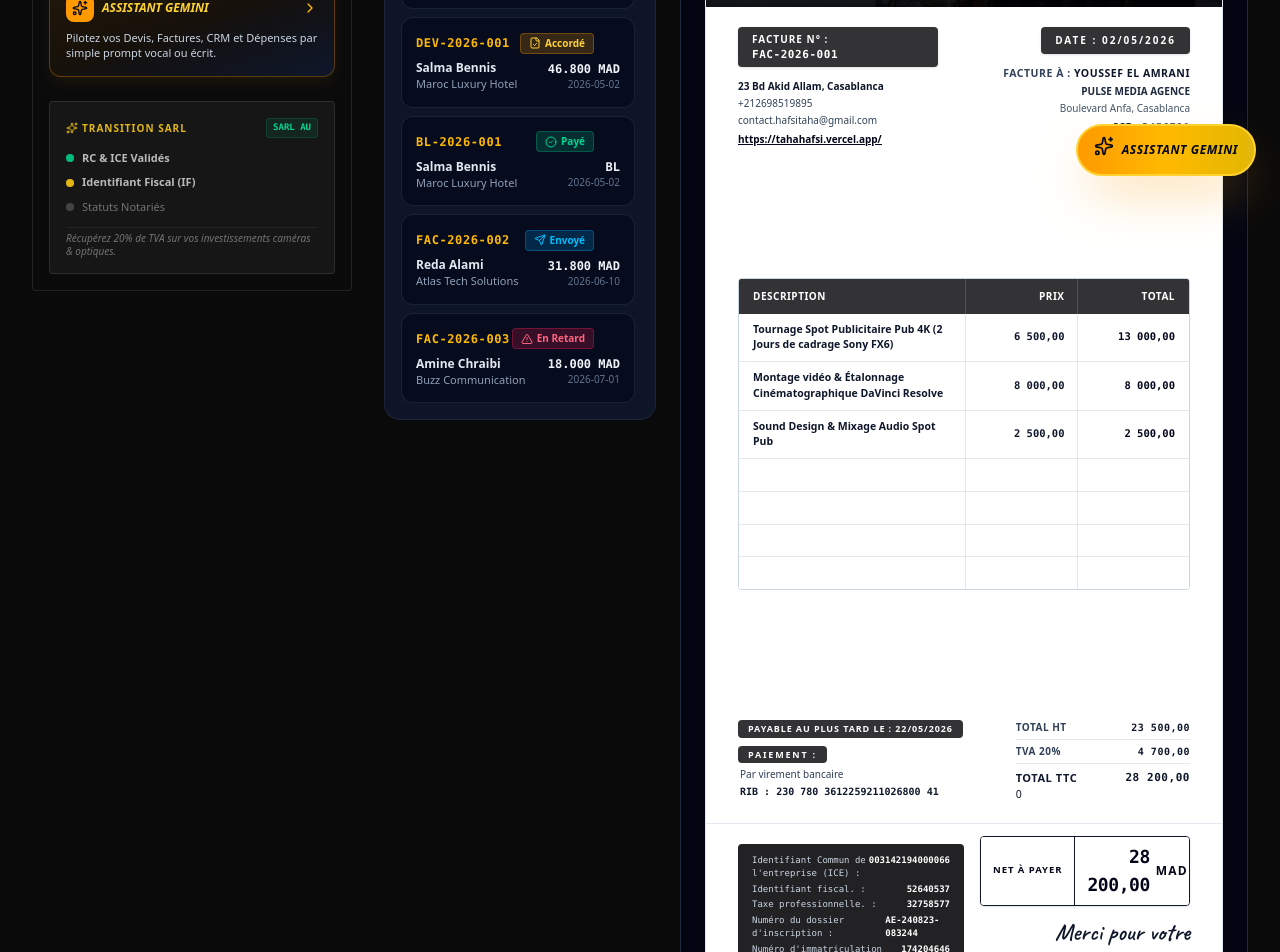
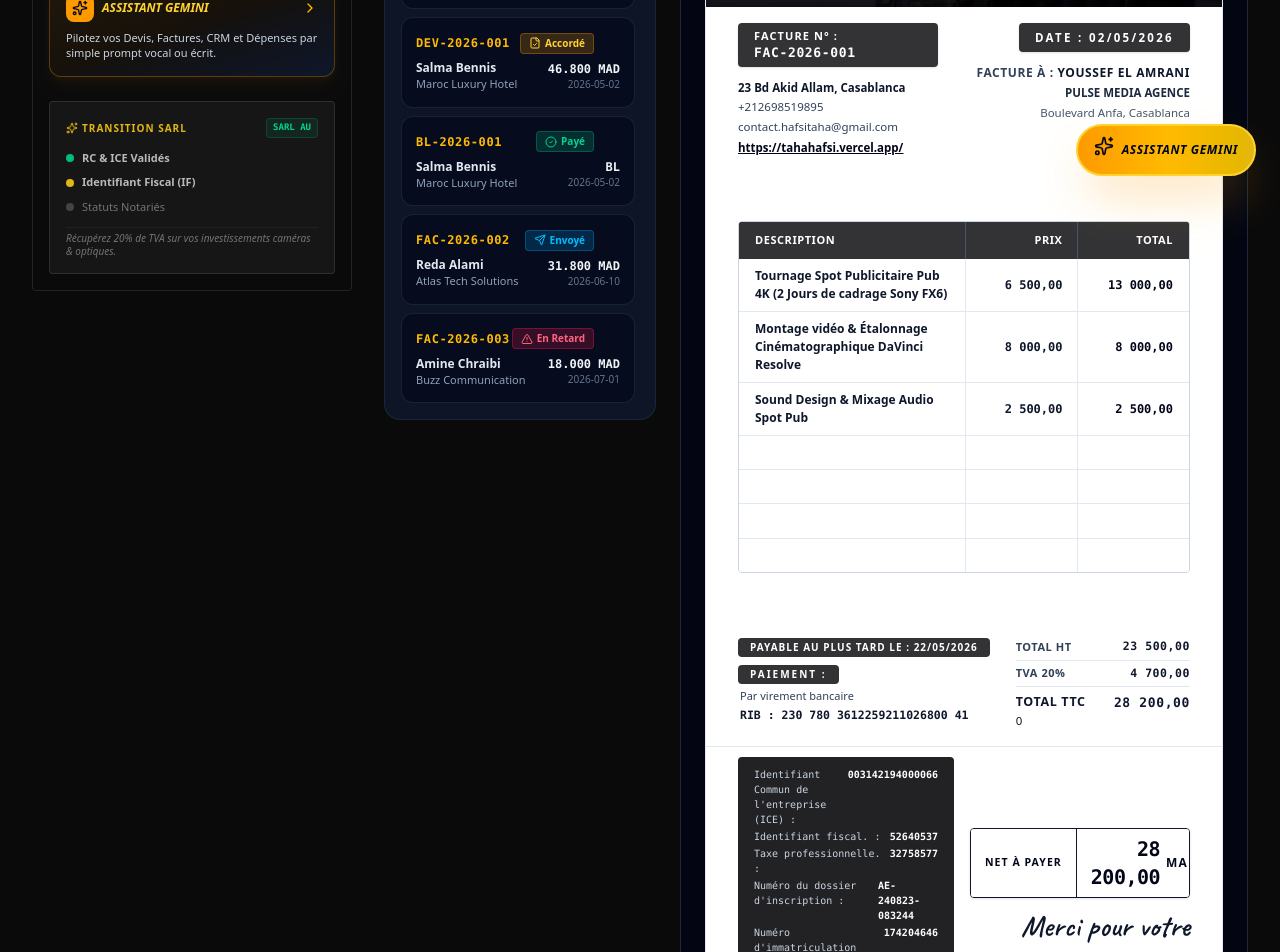
Before and after one commit to hafsitaha2001-web/taha, a React (Vite) app: page / in a window 1280 px wide. Shown: the part 600-1552 px from the top of the page. Built offline with nearby package versions, Linux system fonts and the light colour scheme.

Commit message:
style: improve typography and layout for documents
Adjust font sizes, padding, and spacing in the document header and body to improve readability and visual hierarchy on generated invoices and quotes.

```diff
--- a/src/components/DocumentPreview.tsx
+++ b/src/components/DocumentPreview.tsx
@@ -94,7 +94,7 @@ export const DocumentPreview: React.FC<DocumentPreviewProps> = ({ document, prof
   return (
     <div
       id="a4-document-sheet"
-      className="printable-document bg-white text-slate-900 w-[210mm] max-w-full min-h-[297mm] h-[297mm] mx-auto shadow-2xl rounded-sm overflow-hidden border border-slate-200 text-[10.5px] leading-normal font-sans flex flex-col justify-between p-0 box-border print:m-0 print:border-0 print:shadow-none"
+      className="printable-document bg-white text-slate-900 w-[210mm] max-w-full min-h-[297mm] h-[297mm] mx-auto shadow-2xl rounded-sm overflow-hidden border border-slate-200 text-[11.5px] leading-normal font-sans flex flex-col justify-between p-0 box-border print:m-0 print:border-0 print:shadow-none"
       style={{ boxSizing: 'border-box' }}
     >
       {/* Top Half Content */}
@@ -117,29 +117,29 @@ export const DocumentPreview: React.FC<DocumentPreviewProps> = ({ document, prof
             <h1 className="text-2xl sm:text-3xl font-black tracking-[0.3em] font-sans text-white drop-shadow-md">
               {getDocTypeName()}
             </h1>
-            <p className="text-[10px] tracking-[0.35em] font-bold text-slate-100 uppercase bg-black/40 px-3 py-0.5 rounded">
+            <p className="text-[11px] tracking-[0.35em] font-bold text-slate-100 uppercase bg-black/40 px-3.5 py-0.5 rounded">
               {profile.filmmakerName || "TAHA HAFSI"}
             </p>
-            <div className="mt-0.5 inline-block bg-[#222225]/90 border border-white/20 px-4 py-0.5 rounded text-[9px] font-extrabold tracking-[0.25em] text-white uppercase shadow-sm">
+            <div className="mt-0.5 inline-block bg-[#222225]/90 border border-white/20 px-4 py-0.5 rounded text-[10px] font-extrabold tracking-[0.25em] text-white uppercase shadow-sm">
               {profile.title || "AUDIOVISUELLE EXPERT"}
             </div>
           </div>
         </div>
 
         {/* Document Body */}
-        <div className="px-8 py-5 flex-1 flex flex-col justify-between">
+        <div className="px-8 py-4 flex-1 flex flex-col justify-between">
           {/* 2. METADATA PILLS & CLIENT ADDRESS BLOCK */}
           <div className="flex justify-between items-start gap-6">
             {/* Left: Document Number Pill + Issuer Contact Info */}
             <div className="space-y-2">
-              <div className="dark-pill inline-flex flex-col bg-[#333336] text-white font-extrabold px-3.5 py-1.5 rounded-sm tracking-widest uppercase text-[10px] shadow-sm leading-tight min-w-[200px]">
+              <div className="dark-pill inline-flex flex-col bg-[#333336] text-white font-extrabold px-4 py-1.5 rounded-sm tracking-widest uppercase text-[11px] shadow-sm leading-tight min-w-[200px]">
                 <span>{getDocPillTitle()}</span>
-                <span className="font-mono text-[11px] font-black text-white pt-0.5 tracking-wider">
+                <span className="font-mono text-[13px] font-black text-white pt-0.5 tracking-wider">
                   {document.number}
                 </span>
               </div>
 
-              <div className="text-[10px] text-slate-700 space-y-0.5 font-medium pt-1">
+              <div className="text-[11.5px] text-slate-700 space-y-0.5 font-medium pt-1">
                 <p className="font-semibold text-slate-900">{profile.address || "23 bd akid allam , casablanca"}</p>
                 <p>{profile.phone || "+212698519895"}</p>
                 <p>{profile.email || "contact.hafsitaha@gmail.com"}</p>
@@ -155,12 +155,12 @@ export const DocumentPreview: React.FC<DocumentPreviewProps> = ({ document, prof
 
             {/* Right: Date Pill + Client Info Box */}
             <div className="text-right space-y-2">
-              <div className="dark-pill inline-block bg-[#333336] text-white font-extrabold px-3.5 py-1.5 rounded-sm text-[10px] tracking-[0.2em] uppercase shadow-sm">
+              <div className="dark-pill inline-block bg-[#333336] text-white font-extrabold px-4 py-1.5 rounded-sm text-[11.5px] tracking-[0.2em] uppercase shadow-sm">
                 DATE : {formatDate(document.date)}
               </div>
 
-              <div className="text-right text-[10px] space-y-0.5 pt-1">
-                <div className="font-bold text-slate-700 tracking-wider uppercase text-[10.5px]">
+              <div className="text-right text-[11.5px] space-y-0.5 pt-1">
+                <div className="font-bold text-slate-700 tracking-wider uppercase text-[12px]">
                   {document.type === 'BON_LIVRAISON'
                     ? 'POUR : '
                     : document.type === 'DEVIS'
@@ -174,11 +174,11 @@ export const DocumentPreview: React.FC<DocumentPreviewProps> = ({ document, prof
                 {document.clientAddress && (
                   <div className="text-slate-600">{document.clientAddress}</div>
                 )}
-                <div className="font-extrabold text-slate-800 tracking-wider uppercase text-[10.5px] pt-0.5">
+                <div className="font-extrabold text-slate-800 tracking-wider uppercase text-[12px] pt-0.5">
                   ICE : <span className="font-mono font-bold text-slate-900">{document.clientIce || '3456789'}</span>
                 </div>
                 {document.shootingDate && (
-                  <div className="text-amber-800 font-bold text-[9.5px]">
+                  <div className="text-amber-800 font-bold text-[10.5px]">
                     Tournage prévu : {formatDate(document.shootingDate)}
                   </div>
                 )}
@@ -188,14 +188,14 @@ export const DocumentPreview: React.FC<DocumentPreviewProps> = ({ document, prof
 
           {/* 3. ITEMS TABLE WITH FULL 7-ROW GRID HEIGHT */}
           <div className="my-2 overflow-hidden border border-slate-300 rounded-sm">
-            <table className="w-full text-left border-collapse text-[10.5px]">
+            <table className="w-full text-left border-collapse text-[11.5px]">
               <thead>
-                <tr className="table-header bg-[#333336] text-white uppercase tracking-wider font-extrabold text-[10px]">
-                  <th className="py-2.5 px-3.5 border-r border-slate-600">Description</th>
-                  <th className="py-2.5 px-3 text-right border-r border-slate-600 w-28">
+                <tr className="table-header bg-[#333336] text-white uppercase tracking-wider font-extrabold text-[11px]">
+                  <th className="py-2.5 px-4 border-r border-slate-600">Description</th>
+                  <th className="py-2.5 px-3.5 text-right border-r border-slate-600 w-28">
                     {document.type === 'BON_LIVRAISON' ? 'Quantité' : 'Prix'}
                   </th>
-                  <th className="py-2.5 px-3.5 text-right w-28">Total</th>
+                  <th className="py-2.5 px-4 text-right w-28">Total</th>
                 </tr>
               </thead>
               <tbody className="divide-y divide-slate-200 text-slate-800">
@@ -203,18 +203,18 @@ export const DocumentPreview: React.FC<DocumentPreviewProps> = ({ document, prof
                   const itemTotal = item.quantity * item.unitPrice * (1 - (item.discountPercent || 0) / 100);
                   return (
                     <tr key={item.id || index} className="bg-white min-h-[30px]">
-                      <td className="py-2 px-3.5 font-medium border-r border-slate-200">
-                        <div className="text-slate-900 font-semibold">{item.description}</div>
+                      <td className="py-2 px-4 font-medium border-r border-slate-200">
+                        <div className="text-slate-900 font-semibold text-[12px]">{item.description}</div>
                         {item.discountPercent ? (
-                          <div className="text-[9px] text-amber-700 font-bold">
+                          <div className="text-[10px] text-amber-700 font-bold">
                             Remise : {item.discountPercent}%
                           </div>
                         ) : null}
                       </td>
-                      <td className="py-2 px-3 text-right border-r border-slate-200 font-mono font-bold text-slate-900">
+                      <td className="py-2 px-3.5 text-right border-r border-slate-200 font-mono font-bold text-slate-900 text-[12px]">
                         {document.type === 'BON_LIVRAISON' ? item.quantity : formatAmount(item.unitPrice)}
                       </td>
-                      <td className="py-2 px-3.5 text-right font-bold font-mono text-slate-950">
+                      <td className="py-2 px-4 text-right font-bold font-mono text-slate-950 text-[12px]">
                         {document.type === 'BON_LIVRAISON' ? 'LIVRÉ' : formatAmount(itemTotal)}
                       </td>
                     </tr>
@@ -224,9 +224,9 @@ export const DocumentPreview: React.FC<DocumentPreviewProps> = ({ document, prof
                 {/* Blank filler rows to maintain constant PDF sheet structure */}
                 {Array.from({ length: fillerRowCount }).map((_, idx) => (
                   <tr key={`filler-${idx}`} className="h-7 bg-white">
+                    <td className="border-r border-slate-200 py-2 px-4">&nbsp;</td>
                     <td className="border-r border-slate-200 py-2 px-3.5">&nbsp;</td>
-                    <td className="border-r border-slate-200 py-2 px-3">&nbsp;</td>
-                    <td className="py-2 px-3.5">&nbsp;</td>
+                    <td className="py-2 px-4">&nbsp;</td>
                   </tr>
                 ))}
               </tbody>
@@ -236,21 +236,21 @@ export const DocumentPreview: React.FC<DocumentPreviewProps> = ({ document, prof
           {/* 4. PAYMENT TERMS & TOTALS */}
           <div className="grid grid-cols-12 gap-6 items-start">
             {/* Left Side: Terms & Payment Info */}
-            <div className="col-span-7 space-y-2 text-[10px]">
+            <div className="col-span-7 space-y-2 text-[11px]">
               {document.type === 'FACTURE' && document.dueDate && (
-                <div className="dark-pill inline-block bg-[#333336] text-white px-2.5 py-0.5 font-extrabold text-[9px] uppercase tracking-widest rounded-sm">
+                <div className="dark-pill inline-block bg-[#333336] text-white px-3 py-0.5 font-extrabold text-[10px] uppercase tracking-widest rounded-sm">
                   PAYABLE AU PLUS TARD LE : {formatDate(document.dueDate)}
                 </div>
               )}
 
               {document.type === 'DEVIS' && (
-                <div className="dark-pill inline-block bg-[#333336] text-white px-2.5 py-0.5 font-extrabold text-[9px] uppercase tracking-widest rounded-sm">
+                <div className="dark-pill inline-block bg-[#333336] text-white px-3 py-0.5 font-extrabold text-[10px] uppercase tracking-widest rounded-sm">
                   DEVIS VALABLE 30 JOURS
                 </div>
               )}
 
               {document.type === 'BON_LIVRAISON' ? (
-                <div className="bg-slate-50 border border-slate-300 p-2 rounded text-[9.5px] text-slate-700 uppercase space-y-1">
+                <div className="bg-slate-50 border border-slate-300 p-2 rounded text-[10.5px] text-slate-700 uppercase space-y-1">
                   <div className="font-bold text-slate-900 border-b border-slate-300 pb-0.5 mb-0.5">
                     PROCÈS-VERBAL DE RÉCEPTION &amp; VALIDATION :
                   </div>
@@ -261,12 +261,12 @@ export const DocumentPreview: React.FC<DocumentPreviewProps> = ({ document, prof
               ) : (
                 <div className="space-y-2">
                   <div>
-                    <div className="dark-pill inline-block bg-[#333336] text-white px-2.5 py-0.5 text-[9px] font-extrabold uppercase tracking-[0.2em] rounded-sm mb-1">
+                    <div className="dark-pill inline-block bg-[#333336] text-white px-3 py-0.5 text-[10px] font-extrabold uppercase tracking-[0.2em] rounded-sm mb-1">
                       PAIEMENT :
                     </div>
-                    <div className="text-[10px] text-slate-700 pl-0.5 space-y-0.5">
+                    <div className="text-[11px] text-slate-700 pl-0.5 space-y-0.5">
                       <p className="font-medium">Par virement bancaire</p>
-                      <p className="font-mono font-bold text-slate-900 text-[10px]">
+                      <p className="font-mono font-bold text-slate-900 text-[11.5px]">
                         RIB : {profile.rib || "230 780 3612259211026800 41"}
                       </p>
                     </div>
@@ -274,10 +274,10 @@ export const DocumentPreview: React.FC<DocumentPreviewProps> = ({ document, prof
 
                   {document.type === 'DEVIS' && (
                     <div>
-                      <div className="dark-pill inline-block bg-[#333336] text-white px-2.5 py-0.5 text-[9px] font-extrabold uppercase tracking-widest rounded-sm mb-0.5">
+                      <div className="dark-pill inline-block bg-[#333336] text-white px-3 py-0.5 text-[10px] font-extrabold uppercase tracking-widest rounded-sm mb-0.5">
                         MODALITÉ DE PAIEMENT :
                       </div>
-                      <div className="text-[10px] text-slate-700 font-medium pl-0.5 space-y-0.5">
+                      <div className="text-[11px] text-slate-700 font-medium pl-0.5 space-y-0.5">
                         <p>30% en avance</p>
                         <p>70% à la livraison</p>
                       </div>
@@ -289,26 +289,26 @@ export const DocumentPreview: React.FC<DocumentPreviewProps> = ({ document, prof
 
             {/* Right Side: Totals */}
             {document.type !== 'BON_LIVRAISON' && (
-              <div className="col-span-5 space-y-1.5 text-[10.5px]">
+              <div className="col-span-5 space-y-1.5 text-[11.5px]">
                 <div className="space-y-1">
-                  <div className="flex justify-between items-center text-slate-700 font-extrabold tracking-wider text-[10px] border-b border-slate-200 pb-1">
+                  <div className="flex justify-between items-center text-slate-700 font-extrabold tracking-wider text-[11px] border-b border-slate-200 pb-1">
                     <span>TOTAL HT</span>
-                    <span className="font-mono font-bold text-slate-900">{formatAmount(totalHT)}</span>
+                    <span className="font-mono font-bold text-slate-900 text-[11.5px]">{formatAmount(totalHT)}</span>
                   </div>
-                  <div className="flex justify-between items-center text-slate-700 font-extrabold tracking-wider text-[10px] border-b border-slate-200 pb-1">
+                  <div className="flex justify-between items-center text-slate-700 font-extrabold tracking-wider text-[11px] border-b border-slate-200 pb-1">
                     <span>TVA {tvaRate}%</span>
-                    <span className="font-mono font-bold text-slate-900">{formatAmount(tvaAmount)}</span>
+                    <span className="font-mono font-bold text-slate-900 text-[11.5px]">{formatAmount(tvaAmount)}</span>
                   </div>
-                  <div className="flex justify-between items-center text-slate-900 font-black tracking-wider text-[11px] pt-0.5">
+                  <div className="flex justify-between items-center text-slate-900 font-black tracking-wider text-[12.5px] pt-0.5">
                     <span>TOTAL TTC</span>
-                    <span className="font-mono font-black">{formatAmount(totalTTC)}</span>
+                    <span className="font-mono font-black text-[13px]">{formatAmount(totalTTC)}</span>
                   </div>
                 </div>
 
                 {/* Acompte Badge (if applicable) */}
                 {document.acompteRate && document.acompteRate > 0 && (
                   <div className="text-right pt-0.5">
-                    <span className="dark-pill inline-block bg-[#333336] text-white text-[9px] font-extrabold px-2 py-0.5 rounded-sm uppercase tracking-widest">
+                    <span className="dark-pill inline-block bg-[#333336] text-white text-[10px] font-extrabold px-2.5 py-0.5 rounded-sm uppercase tracking-widest">
                       L&apos;ACOMPTE DE {document.acompteRate}%
                     </span>
                   </div>
@@ -320,10 +320,10 @@ export const DocumentPreview: React.FC<DocumentPreviewProps> = ({ document, prof
       </div>
 
       {/* 5. FOOTER: LEGAL BLOCK ON LEFT, NET À PAYER + SIGNATURE ON RIGHT */}
-      <div className="px-8 pb-5 pt-3 border-t border-slate-200 shrink-0">
+      <div className="px-8 pb-5 pt-2.5 border-t border-slate-200 shrink-0">
         <div className="flex items-end justify-between gap-4">
           {/* Legal Regulatory Info Block (Left) */}
-          <div className="legal-box bg-[#222225] text-white px-3.5 py-2.5 rounded-sm text-[9px] font-mono space-y-0.5 max-w-[430px] w-full">
+          <div className="legal-box bg-[#222225] text-white px-4 py-2.5 rounded-sm text-[10px] font-mono space-y-0.5 max-w-[440px] w-full">
             <div className="flex justify-between">
               <span className="text-slate-300">Identifiant Commun de l&apos;entreprise (ICE) :</span>
               <span className="font-bold text-white">{profile.ice || "003142194000066"}</span>
@@ -349,12 +349,12 @@ export const DocumentPreview: React.FC<DocumentPreviewProps> = ({ document, prof
           {/* Right Bottom: NET À PAYER Box + Handwritten Signature */}
           <div className="flex flex-col items-end space-y-2">
             {document.type !== 'BON_LIVRAISON' && (
-              <div className="border border-slate-900 rounded-sm overflow-hidden flex items-stretch shadow-sm bg-white min-w-[210px]">
-                <div className="net-box-label bg-white text-slate-950 font-black text-[9.5px] px-3 py-1.5 flex items-center justify-center tracking-widest uppercase shrink-0 border-r border-slate-900">
+              <div className="border border-slate-900 rounded-sm overflow-hidden flex items-stretch shadow-sm bg-white min-w-[220px]">
+                <div className="net-box-label bg-white text-slate-950 font-black text-[10.5px] px-3.5 py-1.5 flex items-center justify-center tracking-widest uppercase shrink-0 border-r border-slate-900">
                   NET À PAYER
                 </div>
-                <div className="net-box-val bg-white flex-1 px-3 py-1.5 text-right flex items-center justify-end gap-1.5">
-                  <span className="text-base sm:text-lg font-black font-mono text-slate-950 tracking-tight">
+                <div className="net-box-val bg-white flex-1 px-3.5 py-1.5 text-right flex items-center justify-end gap-1.5">
+                  <span className="text-lg sm:text-xl font-black font-mono text-slate-950 tracking-tight">
                     {formatAmount(netAPayer)}
                   </span>
                   <span className="text-xs font-black tracking-widest text-slate-950 uppercase">MAD</span>
@@ -364,7 +364,7 @@ export const DocumentPreview: React.FC<DocumentPreviewProps> = ({ document, prof
 
             {/* Handwritten Signature */}
             <div className="text-right pt-0.5">
-              <span className="font-handwriting text-2xl text-slate-900 tracking-normal font-bold">
+              <span className="font-handwriting text-3xl text-slate-900 tracking-normal font-bold">
                 Merci pour votre confiance
               </span>
             </div>
```
Also changed, not shown: src/components/DocumentGeneratorModule.tsx (+33 -33 lines).
